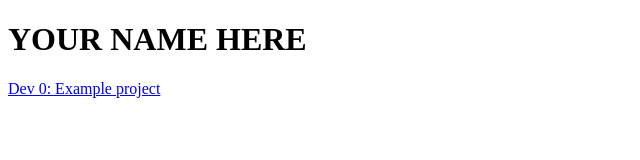
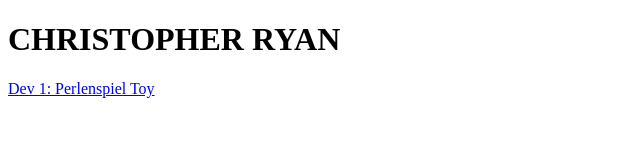
Before and after one commit to KiwiChris84/IMGD2900Website, a plain HTML site: page index.html in a window 1280 px wide. Shown: the whole page, without its empty margins (0-640 px from the left). Drawn offline with Linux system fonts and the light colour scheme.

Commit message:
Update index.html

```diff
--- a/index.html
+++ b/index.html
@@ -1,20 +1,21 @@
 <!DOCTYPE html>
 <html>
 	<head>
-		<title>YOUR NAME HERE - IMGD 2900</title>
+		<title>CHRISTOPHER RYAN - IMGD 2900</title>
 		<meta name = "type" content = "website"/>
 	</head>
 
 	<body>
 
 		<h1>
-			YOUR NAME HERE
+			CHRISTOPHER RYAN
 		</h1>
 
 		<p>
-			<a href="resources/Dev0/game.html" target="_blank">Dev 0: Example project </a>
+			<a href="resources/Dev0/game.html" target="_blank">Dev 1: Perlenspiel Toy </a>
 			<br>
 		</p>
 
 	</body>
+
 </html>
```
